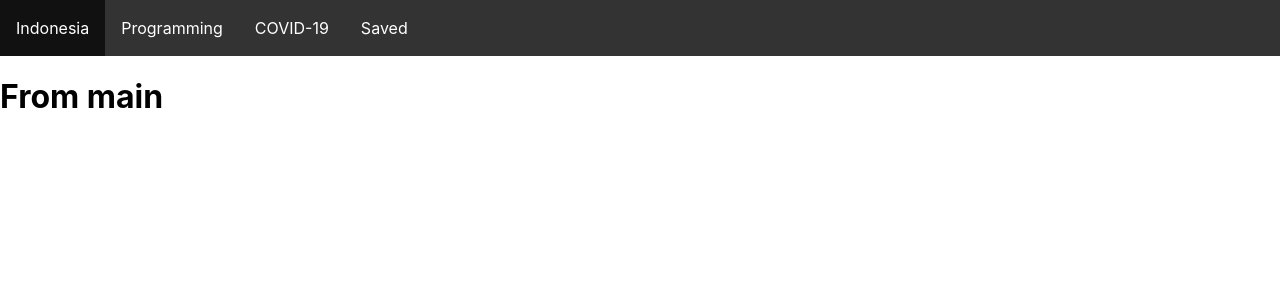
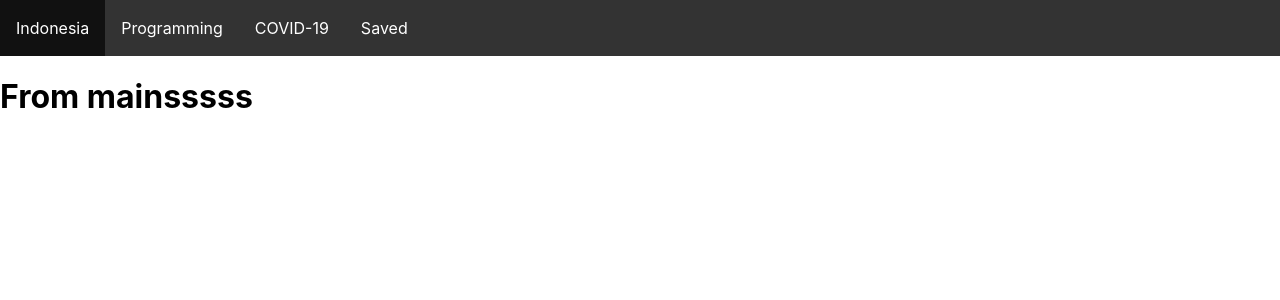
Before and after one commit to stephanusfelix/news-app, a React (Create React App) app: page / in a window 1280 px wide. Shown: the top 300 px of the page. Built offline with nearby package versions, Linux system fonts and the light colour scheme.

Commit message:
FEL NAV RO 12 change text

```diff
--- a/src/pages/main.js
+++ b/src/pages/main.js
@@ -4,7 +4,7 @@ function Main(props) {
     const { category } = useParams()
     return(
         <>
-        <h1>From main {category}</h1>
+        <h1>From mainsssss {category}</h1>
         </>
     )
 }
```
